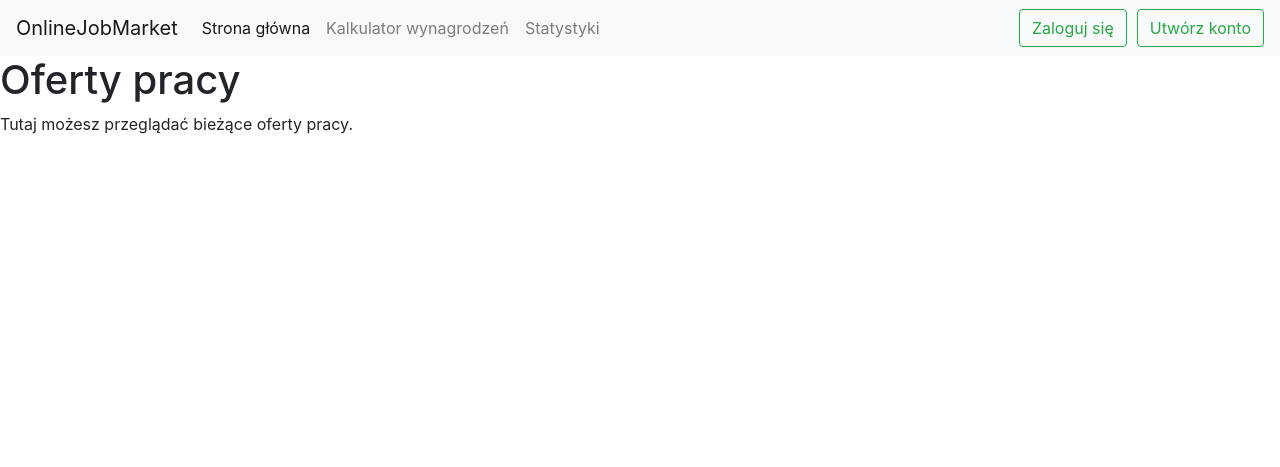
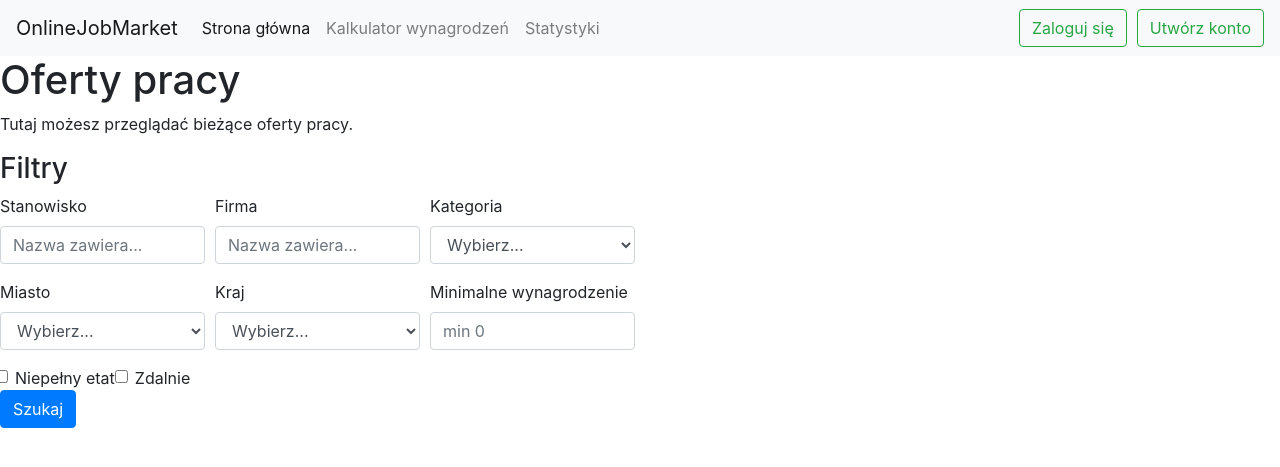
Before and after one commit to agata987/OnlineJobMarket, a Django app: page / in a window 1280 px wide. Shown: the top 467 px of the page. Run offline with Django 3.2, Linux system fonts and the light colour scheme; data that the repository does not hold is empty; some libraries are stand-ins or nearby versions.

```diff
--- a/jobSite/jobSite/settings.py
+++ b/jobSite/jobSite/settings.py
@@ -60,7 +60,7 @@ ROOT_URLCONF = 'jobSite.urls'
 TEMPLATES = [
     {
         'BACKEND': 'django.template.backends.django.DjangoTemplates',
-        'DIRS': [],
+        'DIRS': [os.path.join(BASE_DIR,"templates")],
         'APP_DIRS': True,
         'OPTIONS': {
             'context_processors': [
--- a/jobSite/jobSite_app/templates/jobSite_app/dashboard.html
+++ b/jobSite/jobSite_app/templates/jobSite_app/dashboard.html
@@ -5,6 +5,70 @@
 {% block content %}
     <h1>Oferty pracy</h1>
     <p>Tutaj możesz przeglądać bieżące oferty pracy.</p>
+
+    {% comment %} filtrowanie {% endcomment %}
+    <h3>Filtry</h3>
+    <form method="GET" action=".">
+    <div class="form-row">
+        <div class="form-group col-md-2">
+            <label>Stanowisko</label>
+            <input type="search" class="form-control" placeholder="Nazwa zawiera..." name="offer_name">
+        </div>
+        <div class="form-group col-md-2">
+            <label>Firma</label>
+            <input type="search" class="form-control" placeholder="Nazwa zawiera..." name="company">
+        </div>
+
+        <div class="form-group col-md-2">
+                <label for="category">Kategoria</label>
+                <select id="category" class="form-control" name="category">
+                <option selected>Wybierz...</option>
+                {% for cat_num, cat_name in categories %}
+                <option value="{{ cat_name }}">{{ cat_name }}</option>
+                {% endfor %}
+                </select>
+        </div>
+    </div>
+    <div class="form-row">
+        <div class="form-group col-md-2">
+                <label for="city">Miasto</label>
+                <select id="city" class="form-control" name="city">
+                <option selected>Wybierz...</option>
+                {% for city in cities %}
+                <option value="{{ city.name }}">{{ city.name }}</option>
+                {% endfor %}
+                </select>
+        </div>
+         <div class="form-group col-md-2">
+                <label for="country">Kraj</label>
+                <select id="country" class="form-control" name="country">
+                <option selected>Wybierz...</option>
+                {% for country in countries %}
+                <option value="{{ country.name }}">{{ country.name }}</option>
+                {% endfor %}
+                </select>
+        </div>
+        <div class="form-group col-md-2">
+            <label for="minSalary">Minimalne wynagrodzenie</label>
+            <input type="number" min=0 class="form-control" id="minSalary" placeholder="min 0" name="minSalary">
+        </div>
+    </div>
+    <div class="form-row">
+        <div class="form-check">
+        <input class="form-check-input" type="checkbox" id="not_full_time" name="not_full_time">
+        <label class="form-check-label" for="not_full_time">
+            Niepełny etat
+        </label>
+        </div>
+        <div class="form-check">
+        <input class="form-check-input" type="checkbox" id="remote" name="remote">
+        <label class="form-check-label" for="remote">
+            Zdalnie
+        </label>
+        </div>
+    </div>
+    <button type="submit" class="btn btn-primary">Szukaj</button>
+    </form>
 
     {% for offer in offers %}
         <h4>{{ offer.name }}</h4>
--- a/jobSite/jobSite_app/views.py
+++ b/jobSite/jobSite_app/views.py
@@ -5,6 +5,7 @@ from .forms import *
 from django.contrib.auth.decorators import login_required
 from django.contrib import messages
 from .models import *
+from itertools import chain
 
 
 
@@ -32,10 +33,84 @@ def user_login(request):
     return render(request, 'jobSite_app/login.html', {'form': form})
 
 
+def is_valid_(param):
+    return param != '' and param != "Wybierz..." and param is not None
+
+
 def dashboard(request):
     offers = JobOffer.objects.all()
     cities = City.objects.all()
-    return render(request,'jobSite_app/dashboard.html',{'section':'dashboard', 'offers':offers, 'cities':cities})
+    countries = Country.objects.all()
+
+    # filtry
+
+    offer_name_query = request.GET.get('offer_name')
+    company_query = request.GET.get('company')
+
+
+    if is_valid_(offer_name_query):
+        offers = offers.filter(name__icontains=offer_name_query)
+
+    if is_valid_(company_query):
+        offers = offers.filter(company__icontains=company_query)
+
+    category_name = request.GET.get('category')
+
+    if is_valid_(category_name):
+        for cat_num, cat_name in CATEGORY_CHOICES:
+            if cat_name == category_name:
+                offers = offers.filter(category=cat_num)
+                break
+
+
+    city_name = request.GET.get('city')
+
+    if is_valid_(city_name):
+        for city2 in cities:
+            if city2.name == city_name:
+                offers = offers.filter(id_city_id=city2.id)
+                break
+
+    min_salary_ = request.GET.get('minSalary')
+
+    if is_valid_(min_salary_):
+        offers = offers.filter(min_salary__gte=min_salary_)
+
+    not_full_time_ = request.GET.get('not_full_time')
+
+    if not_full_time_ == 'on':
+        offers = offers.filter(full_time = 0)
+
+    remote_ = request.GET.get('remote')
+
+    if remote_ == 'on':
+        offers = offers.filter(remote = 1)
+
+    # to musi byc na koncu, lista nie ma atrybutu "filter"
+
+    country_name = request.GET.get('country')
+
+    if is_valid_(country_name):
+        for country2 in countries:
+            if country2.name == country_name:
+                cities2 = cities.filter(id_country_id = country2.id)
+
+                queries = []
+                combined_q = None
+
+                for offer in offers:
+                    for city2 in cities2:
+                        if offer.id_city_id == city2.id:
+                            if city2.name != "Inne":
+                                queries.append(offer)
+
+                offers = queries
+
+                break
+
+
+
+    return render(request,'jobSite_app/dashboard.html',{'section':'dashboard', 'offers':offers, 'cities':cities, 'categories':CATEGORY_CHOICES, 'countries':countries})
 
 
 def register(request):
```
